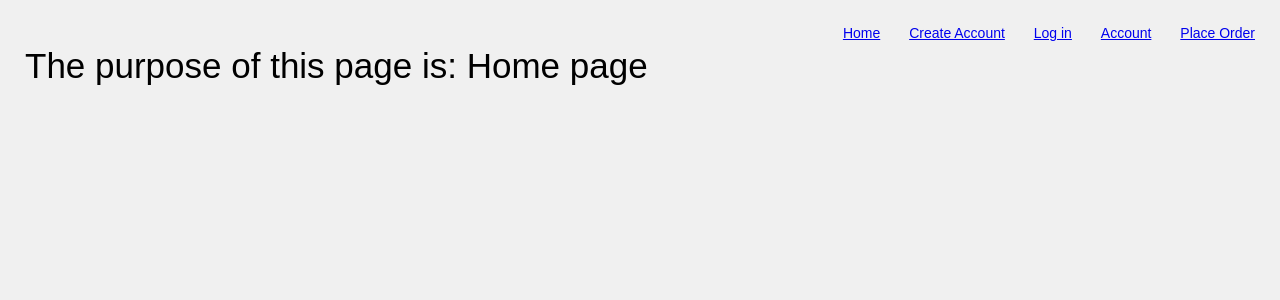
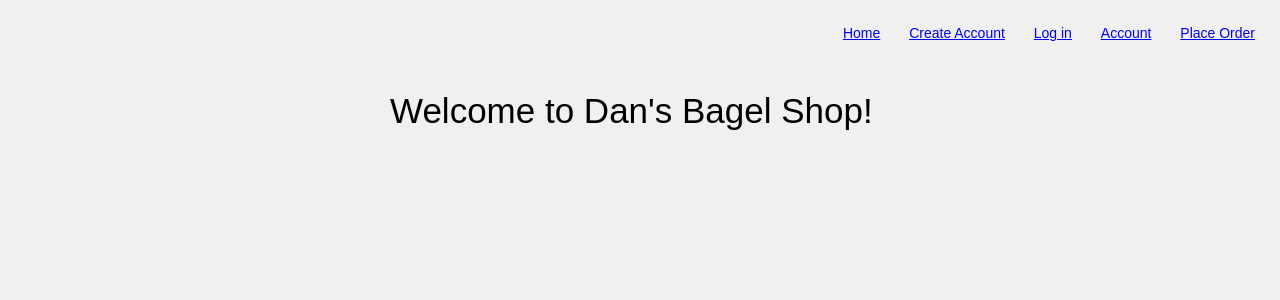
Before and after one commit to jennaknudsen/cs3450-7even, a Django app: page /dansbagels/home in a window 1280 px wide. Shown: the top 300 px of the page. Run offline with Django 3.2, Linux system fonts and the light colour scheme.

Commit message:
I formatted the home page to some semblance of what I have in mind (not colorful or anything, mostly just where things will go)

```diff
--- a/src/djangoserver_cs3450/dansbagels/static/dansbagels/style.css
+++ b/src/djangoserver_cs3450/dansbagels/static/dansbagels/style.css
@@ -8,19 +8,19 @@ body {
   font-size: 14px;
 }
 
-/* Applies to all <h1>...</h1> elements. */
-h1 {
-  font-size: 35px;
-  font-weight: normal;
-  margin-top: 5px;
-}
-
-/* Applies to all elements with <... class="someclass"> specified. */
 .link {
 	padding: 0px 0px 25px 25px;
 }
 
-/* Applies to the element with <... id="someid"> specified. */
 #top-bar {
 	text-align: right;
 }
+
+#welcome {
+	text-align: = center;
+	font-size: 35px;
+	font-weight: normal;
+	width:500px;
+    margin: 0 auto;
+	margin-top: 50px;
+}
--- a/src/djangoserver_cs3450/dansbagels/templates/dansbagels/home.html
+++ b/src/djangoserver_cs3450/dansbagels/templates/dansbagels/home.html
@@ -17,6 +17,6 @@
             <a href="/dansbagels/account" class="link">Account</a>
             <a href="/dansbagels/orderBagel" class="link">Place Order</a>
         </div>
-        <h1>The purpose of this page is: {{ purpose }}</h1>
+        <h1 id="welcome">Welcome to Dan's Bagel Shop!</h1>
     </body>
 </html>
```
